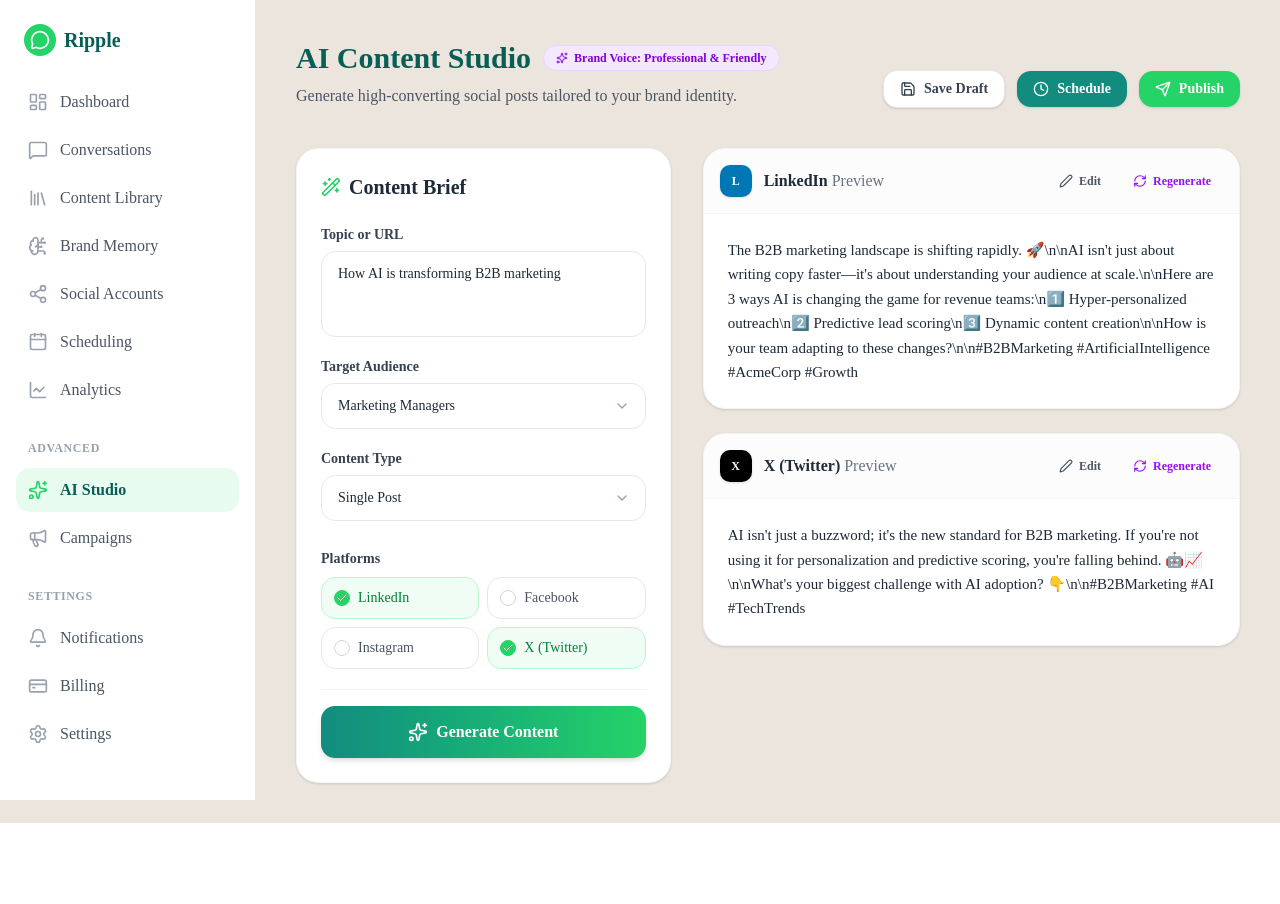
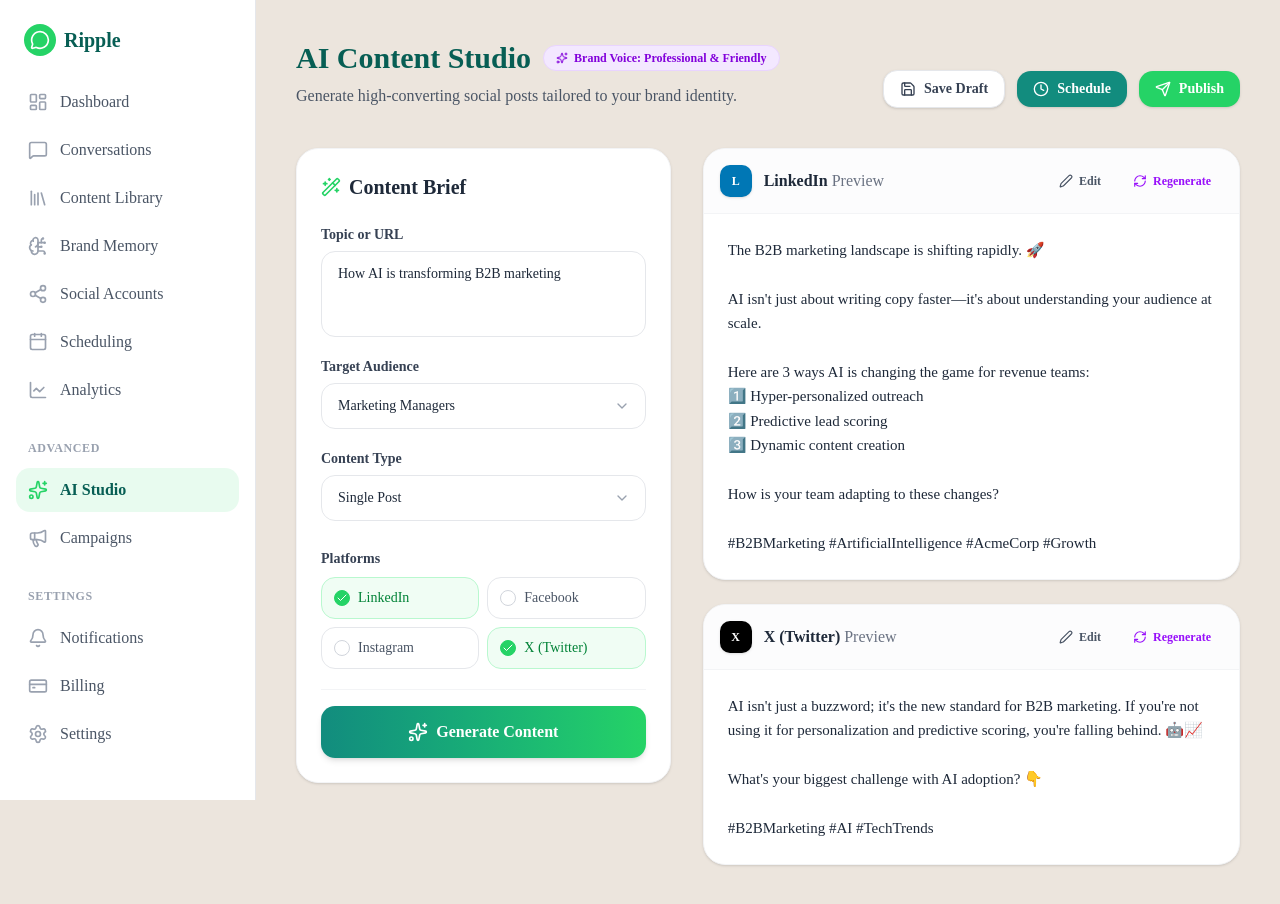
Before and after one commit to Strawlabs/Ripple, a Next.js app: page /ai-studio in a window 1280 px wide. Before the commit the page ends 823 px from the top, so only its background shows below. Built offline with nearby package versions, Linux system fonts and the light colour scheme.

Commit message:
Add AI content studio page

```diff
--- a/src/app/ai-studio/page.tsx
+++ b/src/app/ai-studio/page.tsx
@@ -194,14 +194,14 @@
               <GeneratedPostCard
                 platform="LinkedIn"
                 platformColor="bg-[#0077B5]"
-                caption="The B2B marketing landscape is shifting rapidly. 🚀\n\nAI isn't just about writing copy faster—it's about understanding your audience at scale.\n\nHere are 3 ways AI is changing the game for revenue teams:\n1️⃣ Hyper-personalized outreach\n2️⃣ Predictive lead scoring\n3️⃣ Dynamic content creation\n\nHow is your team adapting to these changes?\n\n#B2BMarketing #ArtificialIntelligence #AcmeCorp #Growth"
+                caption={"The B2B marketing landscape is shifting rapidly. 🚀\n\nAI isn't just about writing copy faster—it's about understanding your audience at scale.\n\nHere are 3 ways AI is changing the game for revenue teams:\n1️⃣ Hyper-personalized outreach\n2️⃣ Predictive lead scoring\n3️⃣ Dynamic content creation\n\nHow is your team adapting to these changes?\n\n#B2BMarketing #ArtificialIntelligence #AcmeCorp #Growth"}
                 hashtags={['#B2BMarketing', '#ArtificialIntelligence', '#AcmeCorp', '#Growth']}
               />
 
               <GeneratedPostCard
                 platform="X (Twitter)"
                 platformColor="bg-black"
-                caption="AI isn't just a buzzword; it's the new standard for B2B marketing. If you're not using it for personalization and predictive scoring, you're falling behind. 🤖📈\n\nWhat's your biggest challenge with AI adoption? 👇\n\n#B2BMarketing #AI #TechTrends"
+                caption={"AI isn't just a buzzword; it's the new standard for B2B marketing. If you're not using it for personalization and predictive scoring, you're falling behind. 🤖📈\n\nWhat's your biggest challenge with AI adoption? 👇\n\n#B2BMarketing #AI #TechTrends"}
                 hashtags={['#B2BMarketing', '#AI', '#TechTrends']}
               />
 
```
